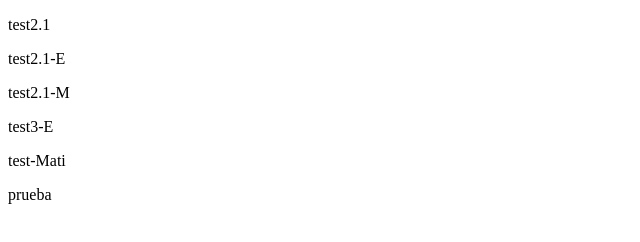
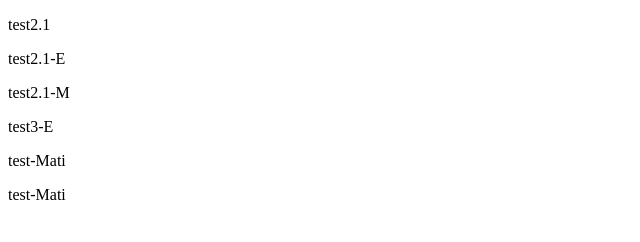
Before and after one commit to EduICP/Test, a plain HTML site: page index.html in a window 1280 px wide. Shown: the full height of the page, 0-640 px from the left. Drawn offline with Linux system fonts and the light colour scheme.

Commit message:
Revert "prueba2"
This reverts commit 525d157bc73b23f04720bf14739dc69b294ec123.

```diff
--- a/index.html
+++ b/index.html
@@ -12,6 +12,6 @@
     <p>test2.1-M</p>
     <p>test3-E</p>
     <p>test-Mati</p>
-    <p>prueba</p>
+    <p>test-Mati</p>
 </body>
 </html>
```
